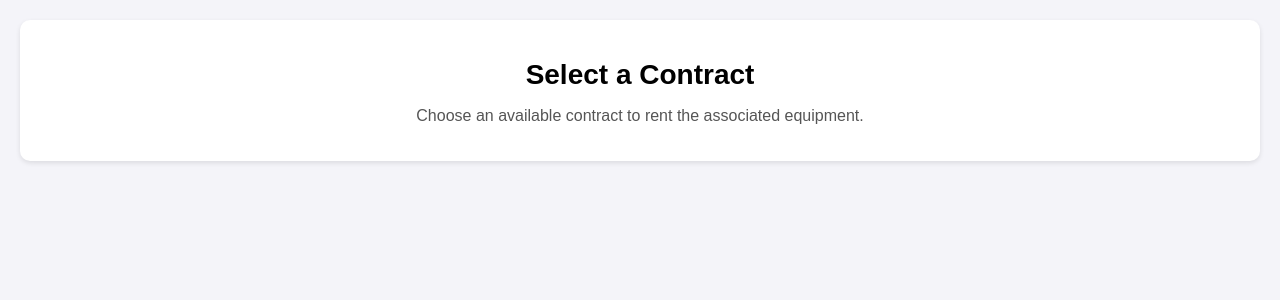
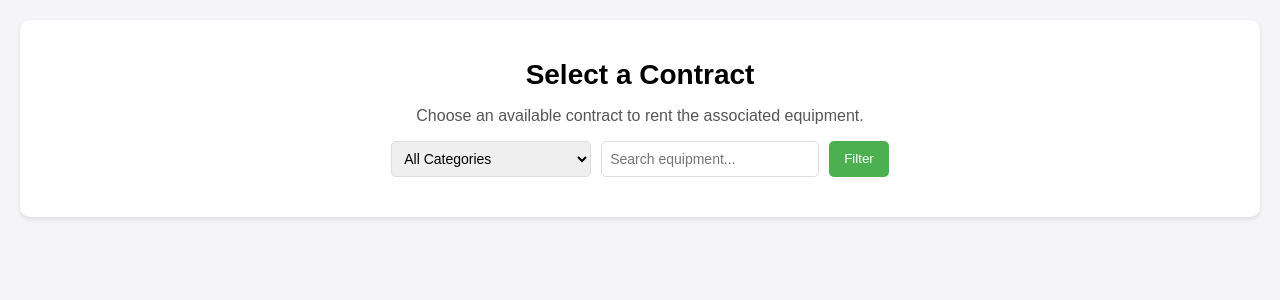
Before and after one commit to JuanJojoa7/Sistema-Tech-SID2, a Django app: template mainapp/templates/new_rental.html in a window 1280 px wide. Shown: the part 56-356 px from the top of the page. Run offline with Django 5.2, Linux system fonts and the light colour scheme; the template is opened without the code that fills it, so the values that code supplies are empty; parts of the project's set-up code (start-up, migrations or seed data) failed here and were passed over.

Commit message:
JFJC/feat: Update new_rental view to manage filtering categories and custom search

```diff
--- a/mainapp/static/css/new_rental.css
+++ b/mainapp/static/css/new_rental.css
@@ -159,3 +159,33 @@ main p {
         width: 90%; /* Ajuste para pantallas pequeñas */
     }
 }
+
+/* Filtro de Categorías y Barra de Búsqueda */
+.filter-form {
+    display: flex;
+    justify-content: center;
+    margin-bottom: 20px;
+    gap: 10px;
+}
+
+.category-select,
+.search-bar {
+    padding: 8px;
+    font-size: 14px;
+    border: 1px solid #ddd;
+    border-radius: 5px;
+    width: 200px;
+}
+
+.btn-filter {
+    background-color: #4CAF50;
+    color: white;
+    border: none;
+    padding: 8px 15px;
+    border-radius: 5px;
+    cursor: pointer;
+}
+
+.btn-filter:hover {
+    background-color: #45a049;
+}
--- a/mainapp/templates/new_rental.html
+++ b/mainapp/templates/new_rental.html
@@ -15,6 +15,19 @@
     <main>
         <h1>Select a Contract</h1>
         <p>Choose an available contract to rent the associated equipment.</p>
+
+        <form method="GET" action="" class="filter-form">
+            <select name="category" class="category-select">
+                <option value="">All Categories</option>
+                {% for category in categories %}
+                <option value="{{ category.category_id }}" {% if category.category_id == selected_category %}selected{% endif %}>
+                    {{ category.category_name }}
+                </option>
+                {% endfor %}
+            </select>
+            <input type="text" name="search" value="{{ search_query }}" placeholder="Search equipment..." class="search-bar">
+            <button type="submit" class="btn-filter">Filter</button>
+        </form>
 
         <div class="contracts-container">
             {% for item in contracts_with_equipments %}
@@ -38,8 +51,6 @@
                     {% csrf_token %}
                     <button class="btn-request-contract">Request Contract</button>
                 </form>
-
-                <!-- Enlace para mostrar detalles del contrato y sus equipos -->
                 <a href="{% url 'equipment_details' item.contract.contract_number %}" class="btn-more-details">More Details</a>
             </div>
             {% endfor %}
```
Also changed, not shown: mainapp/views/new_rental.py (+23 -3 lines).
